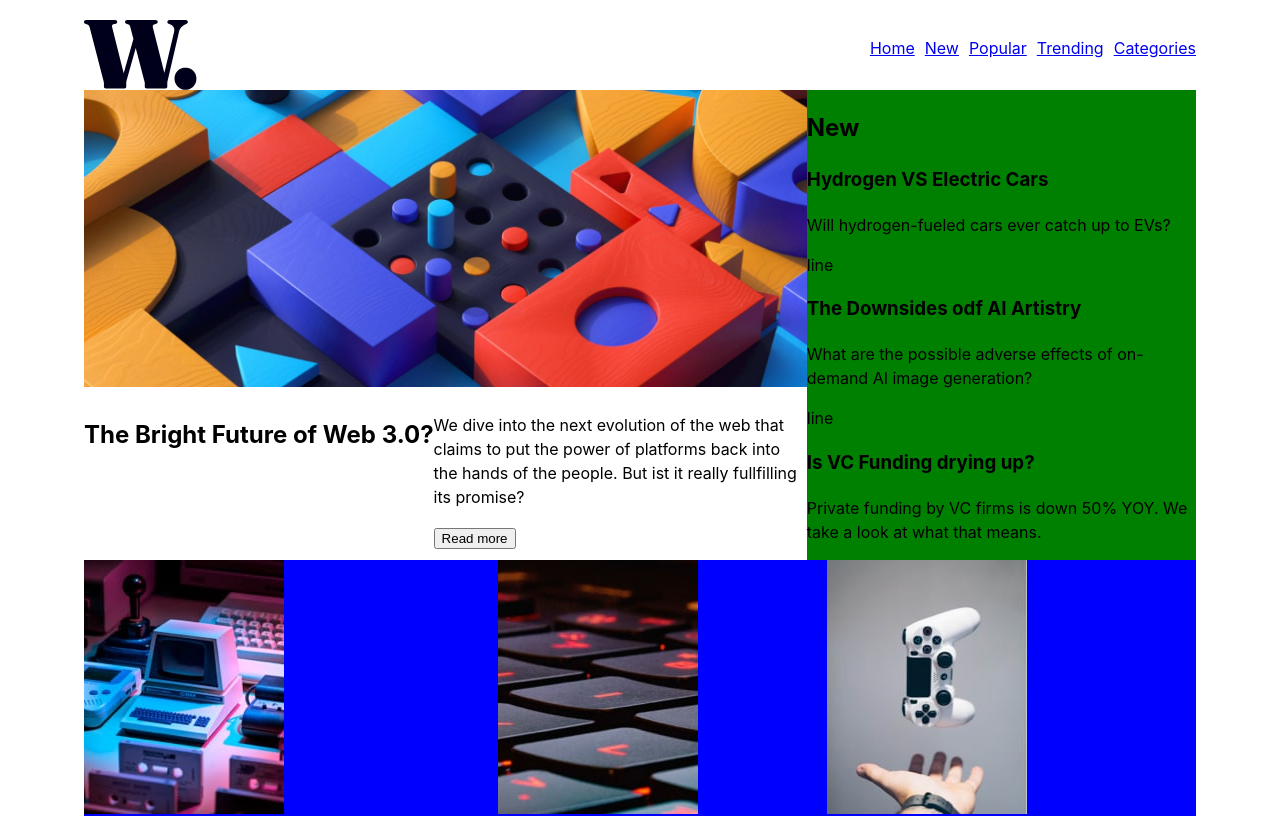
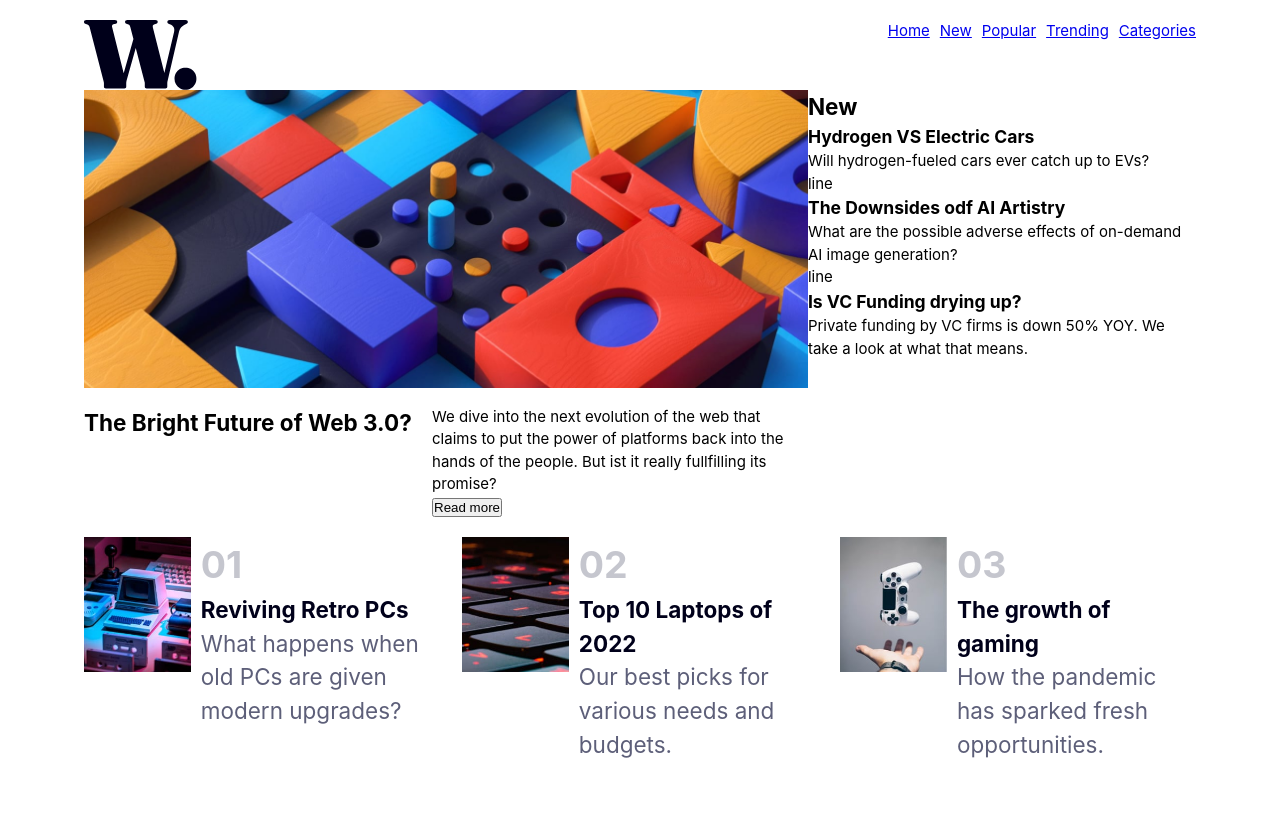
Before and after one commit to aleksandra-roguszewska/react-exercises, a React (Vite) app in the folder w-layout/: page / in a window 1280 px wide. Shown: the top 816 px of the page. Built offline with nearby package versions, Linux system fonts and the light colour scheme.

Commit message:
Style footer

```diff
--- a/w-layout/src/Layout.css
+++ b/w-layout/src/Layout.css
@@ -1,5 +1,7 @@
 * {
   box-sizing: border-box;
+  margin: 0;
+  padding: 0;
 }
 
 .Layout {
@@ -27,12 +29,12 @@
 
 .aside {
   grid-area: aside;
-  background-color: green;
+  /* background-color: green; */
 }
 
 .footer {
   grid-area: footer;
-  background-color: blue;
+  /* background-color: rgb(196, 221, 246); */
 }
 
 .navigation {
--- a/w-layout/src/components/Footer/Footer.module.css
+++ b/w-layout/src/components/Footer/Footer.module.css
@@ -1,3 +1,5 @@
 .footer {
   display: flex;
+  align-items: flex-start;
+  justify-content: space-between;
 }
--- a/w-layout/src/components/FooterArticle/FooterArticle.jsx
+++ b/w-layout/src/components/FooterArticle/FooterArticle.jsx
@@ -10,9 +10,11 @@ const FooterArticle = ({
   return (
     <article className={styles.article}>
       <img className={styles.footer_article_image} src={imageSrc}></img>
-      <h3 className={styles.heading1}>{heading1Text}</h3>
-      <h3 className={styles.heading2}>{heading2Text}</h3>
-      <p>{paragraphText}</p>
+      <div className={styles.wrapper}>
+        <h3 className={styles.heading1}>{heading1Text}</h3>
+        <h3 className={styles.heading2}>{heading2Text}</h3>
+        <p className={styles.paragraph}>{paragraphText}</p>
+      </div>
     </article>
   );
 };
--- a/w-layout/src/components/FooterArticle/FooterArticle.module.css
+++ b/w-layout/src/components/FooterArticle/FooterArticle.module.css
@@ -0,0 +1,32 @@
+.article {
+  display: flex;
+  align-items: flex-start;
+  width: 32%;
+}
+
+.footer_article_image {
+  width: 30%;
+}
+
+.wrapper {
+  display: flex;
+  flex-direction: column;
+  justify-content: space-between;
+  width: 70%;
+  padding: 0 10px;
+}
+
+.heading1 {
+  font-size: 2.5rem;
+  color: var(--grayish_blue);
+}
+
+.heading2 {
+  font-size: 1.5rem;
+  color: var(--very_dark_blue);
+}
+
+.paragraph {
+  font-size: 1.5rem;
+  color: var(--dark_grayish_blue);
+}
--- a/w-layout/src/index.css
+++ b/w-layout/src/index.css
@@ -1,13 +1,19 @@
 :root {
   font-family: Inter, system-ui, Avenir, Helvetica, Arial, sans-serif;
+  font-size: 15px;
   line-height: 1.5;
   font-weight: 400;
   box-sizing: border-box;
-}
 
-body {
-  margin: 0;
-  padding: 0;
+  /* primary colors */
+  --soft_orange: hsl(35, 77%, 62%);
+  --soft_red: hsl(5, 85%, 63%);
+
+  /* neutral colors */
+  --off_white: hsl(36, 100%, 99%);
+  --grayish_blue: hsl(233, 8%, 79%);
+  --dark_grayish_blue: hsl(236, 13%, 42%);
+  --very_dark_blue: hsl(240, 100%, 5%);
 }
 
 #root {
```
